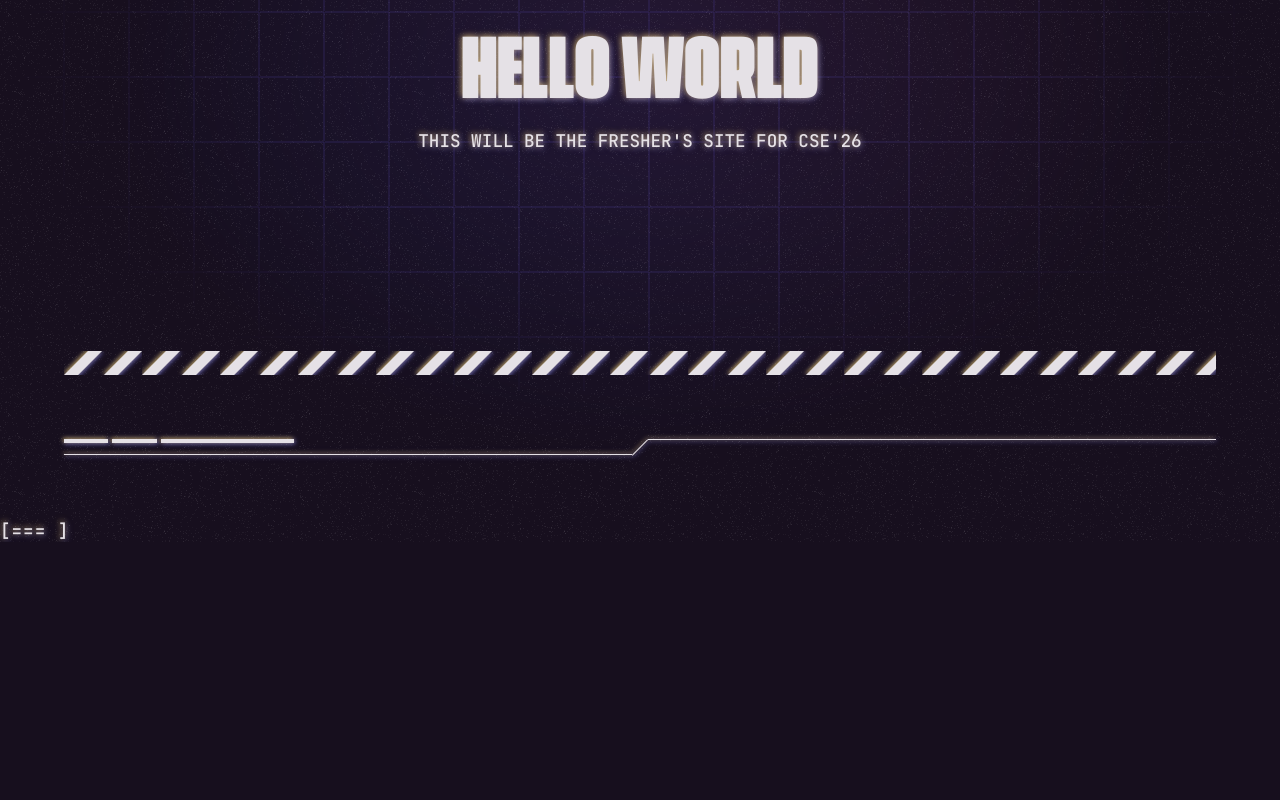
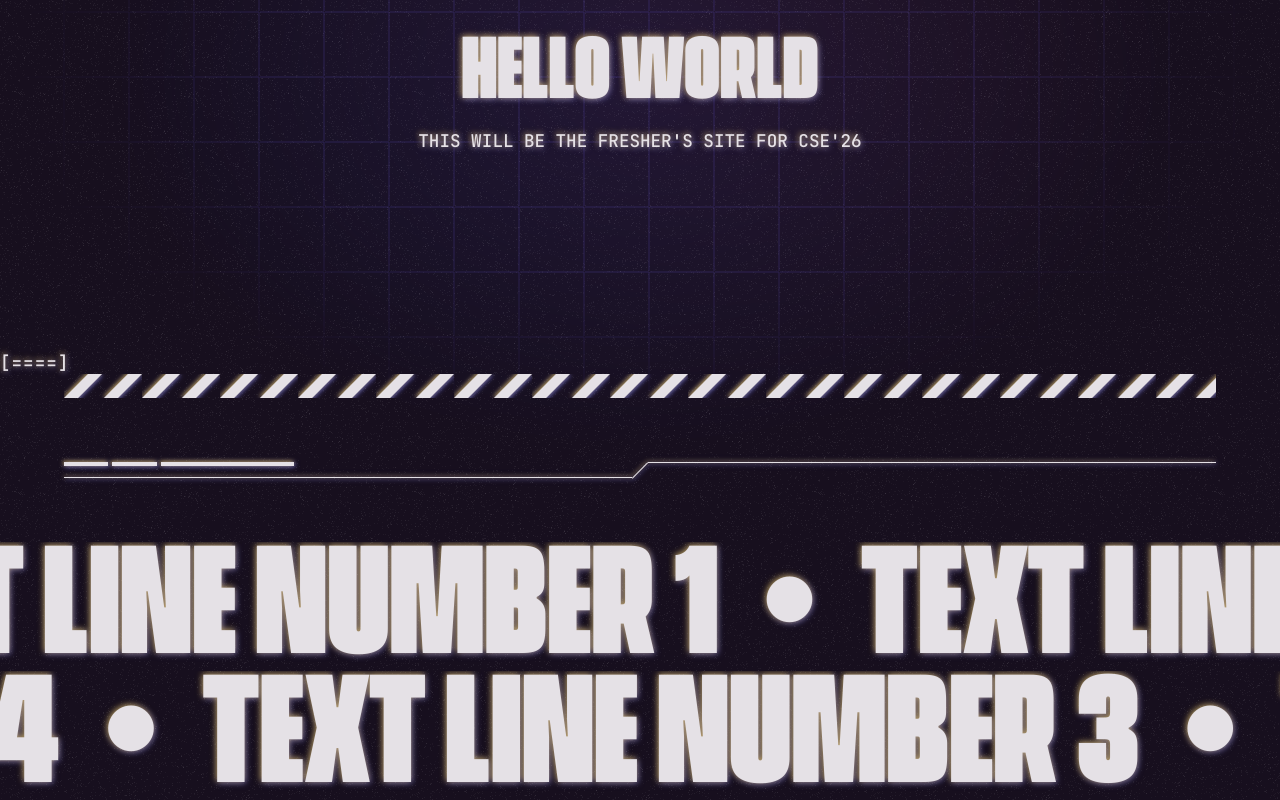
Before and after one commit to dashroshan/iiit-bbsr-cse-26, a React (Create React App) app in the folder frontend/: page / in a window 1280 px wide. Shown: the part 328-1128 px from the top of the page. Before the commit the page ends 870 px from the top, so only its background shows below. Built offline with nearby package versions, Linux system fonts and the light colour scheme.

Commit message:
scrolling text

```diff
--- a/frontend/src/App.js
+++ b/frontend/src/App.js
@@ -7,6 +7,7 @@
 import AngledLine from './components/angledLine';
 import EqualLoading from './components/equalLoading';
 import FuturisticLine from './components/futuristicLine';
+import ScrollingText from './components/scrollingText';
 
 function App() {
     return (
@@ -16,9 +17,11 @@
             <Routes>
                 <Route path="/" element={<HomePage />} />
             </Routes>
+            <EqualLoading />
             <AngledLine />
             <FuturisticLine />
-            <EqualLoading />
+            <ScrollingText text={["text line number 1", "text line number 2"]} forward={false} />
+            <ScrollingText text={["text line number 3", "text line number 4"]} forward={true} />
         </div>
     );
 }
--- /dev/null
+++ b/frontend/src/components/scrollingText.js
@@ -0,0 +1,14 @@
+import classes from "./scrollingText.module.css";
+
+export default function ScrollingText(props) {
+    return (
+        <div className={classes.wrap}>
+            <ul className={classes.content} style={props.forward ? { animationDirection: "reverse" } : {}}>
+                {props.text.map(e => <><li>{e}</li><li>•</li></>)}
+            </ul>
+            <ul className={classes.content} style={props.forward ? { animationDirection: "reverse" } : {}} aria-hidden="true">
+                {props.text.map(e => <><li>{e}</li><li>•</li></>)}
+            </ul>
+        </div>
+    );
+}
--- /dev/null
+++ b/frontend/src/components/scrollingText.module.css
@@ -0,0 +1,33 @@
+.wrap {
+    --gap: 40px;
+    display: flex;
+    gap: var(--gap);
+    overflow: hidden;
+    width: 100%;
+    user-select: none;
+    font-weight: bold;
+    font-size: 3.5rem;
+}
+
+.content {
+    display: flex;
+    flex-shrink: 0;
+    gap: var(--gap);
+    justify-content: space-around;
+    min-width: 100%;
+    margin: 0;
+    margin-top: -40px;
+    padding: 0;
+    list-style: none outside none;
+    animation: 60s linear 0s infinite normal forwards running anim;
+}
+
+@keyframes anim {
+    0% {
+        transform: translateX(0px);
+    }
+
+    100% {
+        transform: translateX(calc(-100% - var(--gap)));
+    }
+}
```
